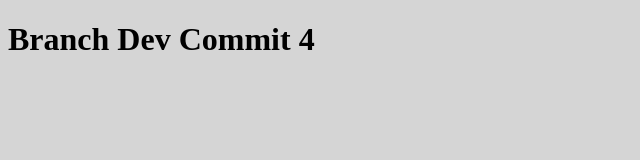
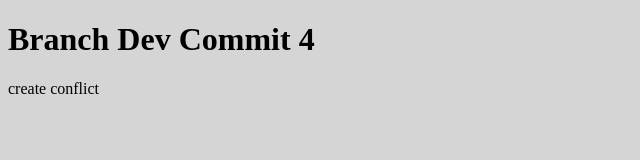
Before and after one commit to PASSIONCORNERS/github_vn, a plain HTML site: page index.html in a window 1280 px wide. Shown: the whole page, without its empty margins (0-640 px from the left). Drawn offline with Linux system fonts and the light colour scheme.

Commit message:
create conflict

```diff
--- a/index.html
+++ b/index.html
@@ -14,5 +14,6 @@
   </head>
   <body>
     <h1>Branch Dev Commit 4</h1>
+    <p>create conflict</p>
   </body>
 </html>
```
